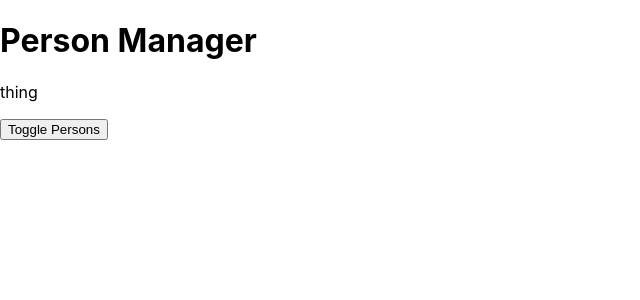
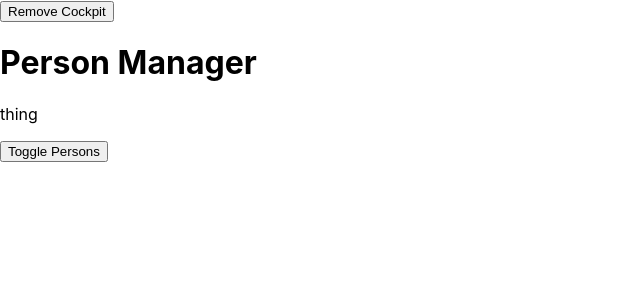
Before and after one commit to tobyjohnston38/react-app, a React app: page / in a window 1280 px wide. Shown: the top 300 px of the page, without its empty margins (0-640 px from the left). Built offline with nearby package versions, Linux system fonts and the light colour scheme.

Commit message:
useEffect with mount

```diff
--- a/src/components/Cockpit/Cockpit.js
+++ b/src/components/Cockpit/Cockpit.js
@@ -2,10 +2,23 @@
 
 import classes from "./Cockpit.css"
 
-const cockpit = ( props ) => {
+const cockpit = props => {
   useEffect(() => {
-    console.log('[Cockpit.js] useEffect');
+    console.log("[Cockpit.js] useEffect")
     // Http request..
+    setTimeout(() => {
+      alert("Saved data to the cloud!")
+    }, 1000)
+    return () => {
+      console.log("[Cockpit.js] cleanup work in useEffect")
+    }
+  }, [])
+
+  useEffect(() => {
+    console.log("[Cockpit.js] 2nd useEffect")
+    return () => {
+      console.log("Cockpit.js] cleanup work in 2nd useEffect")
+    }
   })
 
   const assignedClasses = []
--- a/src/components/Persons/Persons.js
+++ b/src/components/Persons/Persons.js
@@ -27,6 +27,10 @@
     console.log(snapshot)
   }
 
+  componentWillUnmount() {
+    console.log("[Persons.js] componentWillUnmount")
+  }
+
   render() {
     console.log("[Persons.js] rendering...")
     return this.props.persons.map((person, index) => {
--- a/src/containers/App.js
+++ b/src/containers/App.js
@@ -16,7 +16,8 @@
       { id: "ggie", name: "Stephanie", age: 26 }
     ],
     otherState: "some other value",
-    showPersons: false
+    showPersons: false,
+    showCockpit: true
   }
 
   static getDerivedStateFromProps(props, state) {
@@ -88,12 +89,20 @@
 
     return (
       <div className={classes.App}>
+        <button
+          onClick={() => {
+            this.setState({ showCockpit: false })
+          }}>
+          Remove Cockpit
+        </button>
+        {this.state.showCockpit ? (
           <Cockpit
             title={this.props.appTitle}
             showPersons={this.state.showPersons}
             persons={this.state.persons}
             clicked={this.togglePersonsHandler}
           />
+        ) : null}
         {persons}
       </div>
     )
```
Lines whose indentation alone changed are shown as unchanged.
